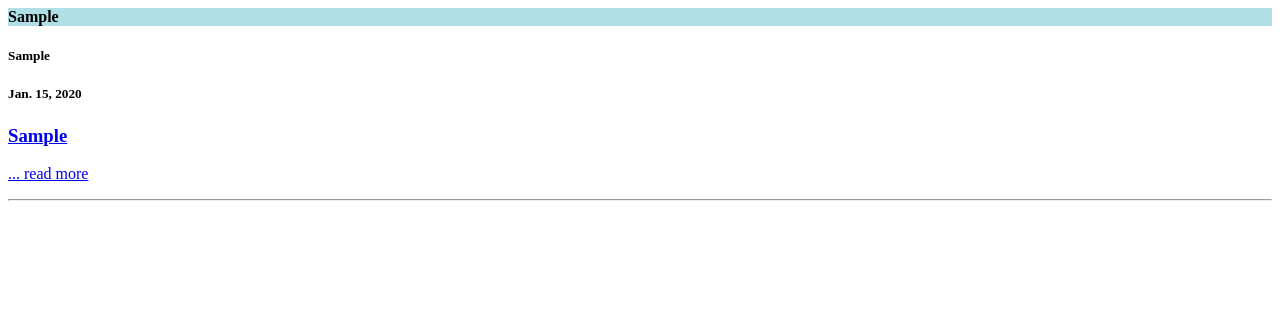
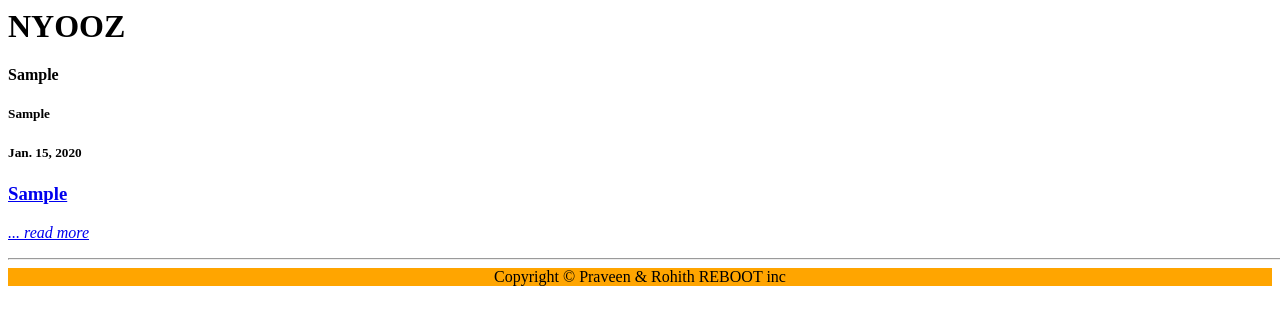
Before and after one commit to rsud2253/nyooz, a Django app: page /nyooz_home/ in a window 1280 px wide. Shown: the top 325 px of the page. Run offline with Django 3.2, Linux system fonts and the light colour scheme; tables that the repository leaves empty hold one stand-in row (values such as "Sample post").

Commit message:
work on 20 July. Updated template index.html

```diff
--- a/nyooz/TEMPLATES/LOCAL/index.html
+++ b/nyooz/TEMPLATES/LOCAL/index.html
@@ -3,9 +3,15 @@
 
 	<body>
 
+	<div id=container style="width:1300px">
+
+	<div id="header">
+
+	<h1 style="margin-bottom:0;" font="Verdana" text-align:left>NYOOZ</h1></div>
+
         {% for news_item in news %}
 
-        <h4 style="background-color:PowderBlue;">
+        <h4>
 	{{ news_item.misc }}
 	</style>
 	</h4>
@@ -24,17 +30,23 @@
         </h3>
 
 
-        <p><a href={{news_item.news_url}} target="_blank">
+        <p><i><a href={{news_item.news_url}} target="_blank">
 	... read more
+	</i>
 	</a>
 	</p>
 
         <hr/>
+
         {% endfor %}
+	</div>
+	<div id="footer" style="background-color:#FFA500;clear:both;text-align:center;">Copyright © Praveen & Rohith REBOOT inc</div>
+
 
 {% else %}
     <p>NOTHING AVAILABLE.</p>
 {% endif %}
 
+	</div>
 	</body>
 </html>
```
